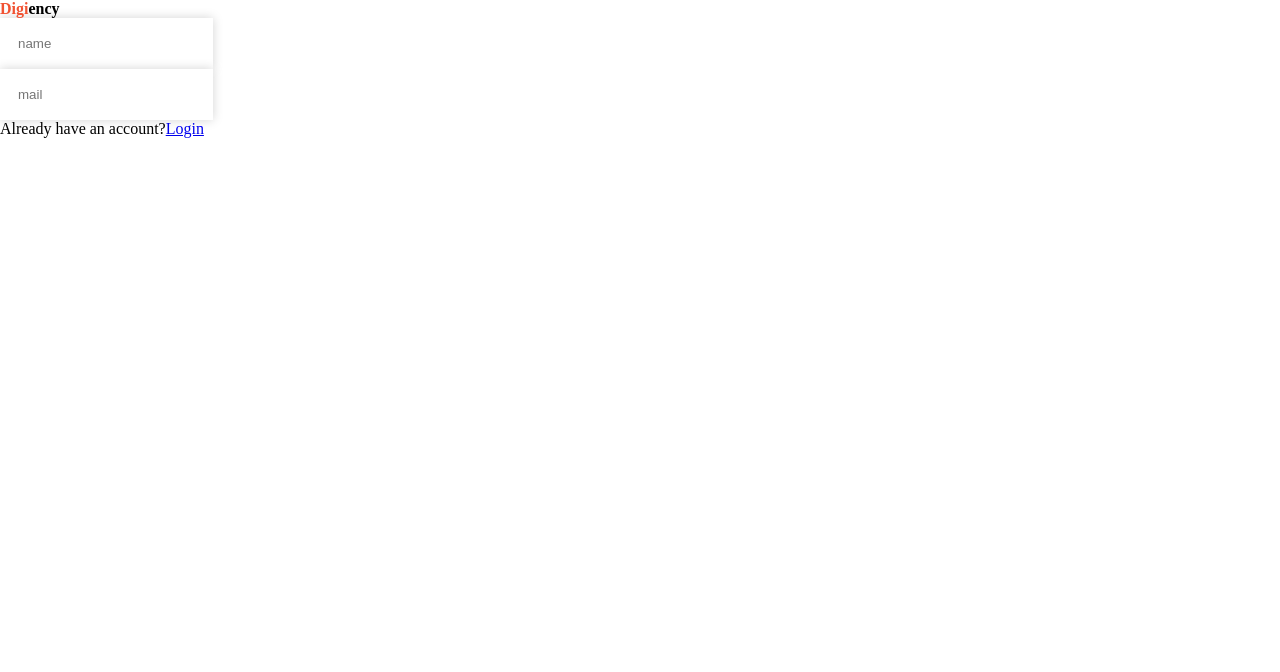
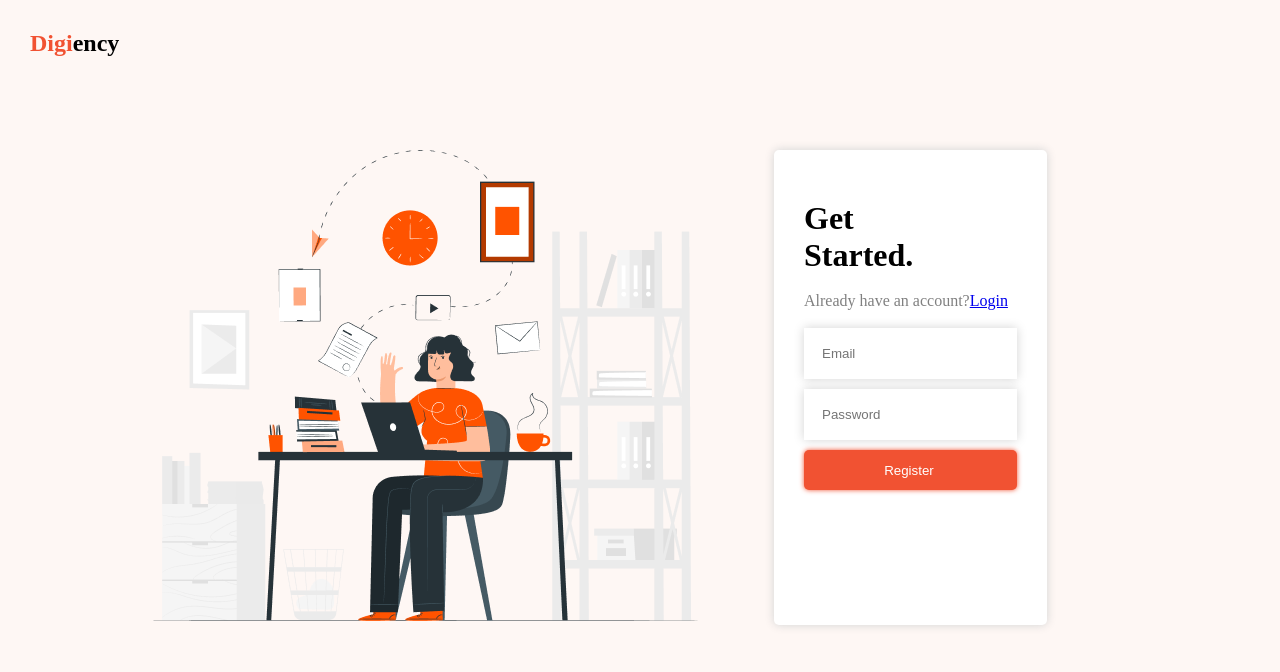
Before and after one commit to AnuvrindaJoshi/react-project-1, a React (Create React App) app: page /Signup in a window 1280 px wide. Shown: the top 672 px of the page. Built offline with nearby package versions, Linux system fonts and the light colour scheme.

Commit message:
login and signup page ui design done

```diff
--- a/src/Login.js
+++ b/src/Login.js
@@ -1,14 +1,29 @@
 import {Link} from 'react-router-dom';
+import log from './Images/login.png';
 function Login() {
   return (
+   <>
+   <div className="login">
 
-    <div>
-        <h4><span>Digi</span>ency</h4>
-        <input placeholder='name'></input>
-        <input placeholder='mail'></input>
-        <p><Link to="/">Back to HomePage</Link></p>
-        <p>Dont have an account?<Link to='/Signup'>Sign up</Link></p>
-    </div>
+    <div className="login-content">
+    <h2><span>Digi</span>ency</h2>
+        <h1>Login to your Account</h1>
+        <form>
+        <input placeholder='Email'/>
+        <input placeholder='Password'/>
+        <button>Login</button>
+        </form>
+
+        <h1>New here?</h1>
+         <p> <Link to='/Signup'>Sign up</Link></p>
+     </div>
+
+     <div >
+        <img src={log} />
+     </div>
+
+     </div>
+    </>
   )
 }
 
--- a/src/SignUp.js
+++ b/src/SignUp.js
@@ -1,11 +1,29 @@
 import { Link } from "react-router-dom";
+import sign from './Images/signup.png';
+
 function SignUp(){
     return(
         <>
-        <h4><span>Digi</span>ency</h4>
-        <input placeholder='name'/>
-        <input placeholder='mail'/>
+        <div className="signup">
+
+
+        <div>
+         <h2><span>Digi</span>ency</h2>
+        <img src={sign} />
+        </div>
+
+        <div className="signup-content">
+        <h1>Get <br/>
+        Started.</h1>
         <p>Already have an account?<Link to='/login'>Login</Link></p>
+        <form>
+        <input placeholder='Email'/>
+        <input placeholder='Password'/>
+        <button>Register</button>
+        </form>
+        </div>
+
+        </div>
         </>
     )
 }
--- a/src/index.css
+++ b/src/index.css
@@ -47,6 +47,66 @@ button{
   box-shadow: 0px 0px 5px rgb(241, 82, 50);
   padding: 13px 22px 12px 19px;
 }
+.signup{
+  display: flex;
+  padding:150px;
+  gap:70px;
+  background-color:  rgb(254, 247, 244);
+  position: relative;
+}
+.signup h2{
+  position: absolute;
+  top:30px;
+  left: 30px;
+}
+.signup-content{
+background-color: white;
+padding: 50px 30px;
+border-radius: 5px;
+box-shadow: 0px 0px 10px lightgrey;
+}
+.signup-content button{
+  width: 100%;
+}
+.signup-content p{
+  color: grey;
+  margin-bottom: 18px;
+  margin-top: 18px;
+}
+.signup-content input{
+  margin-bottom: 10px;
+  width: 100%;
+}
+.login{
+  display: flex;
+  padding:100px;
+  background-color:  rgb(254, 247, 244);
+  position: relative;
+}
+.login h1{
+  margin-bottom: 18px;
+}
+.login h2{
+  position: absolute;
+  top:30px;
+  left: 30px;
+}
+.login-content{
+  background-color: white;
+  padding: 50px 100px;
+  border-radius: 5px;
+  box-shadow: 0px 0px 10px lightgrey;
+}
+.login-content input{
+  margin-bottom: 10px;
+  width: 100%;
+}
+.login-content button{
+  width: 100%;
+  margin-top: 10px;
+  margin-bottom: 18px;
+}
+
 .nav{
 display: flex;
 padding: 26px 0px;
```
Also changed, not shown: src/Images/login.png (added), src/Images/signup.png (added).
